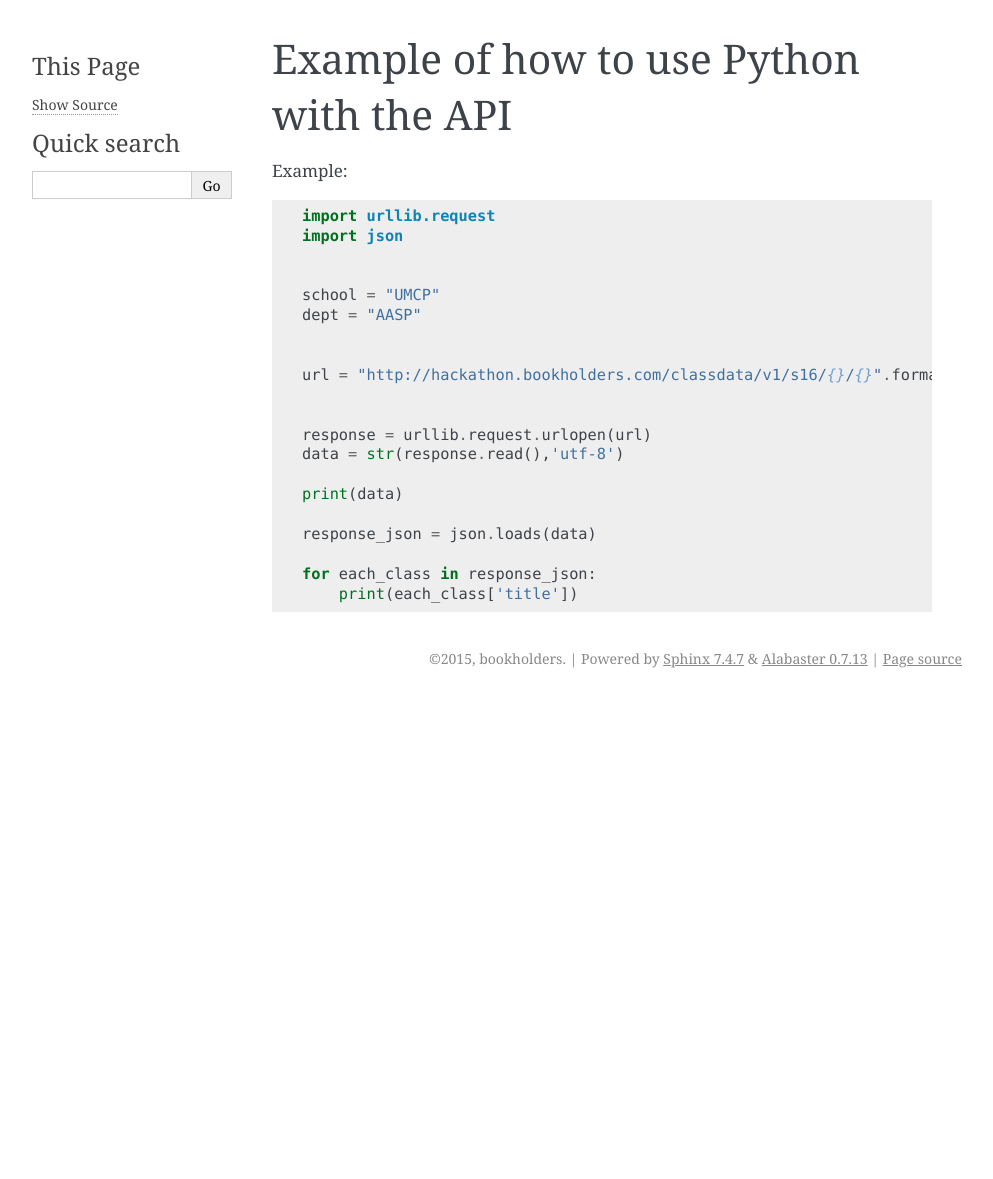
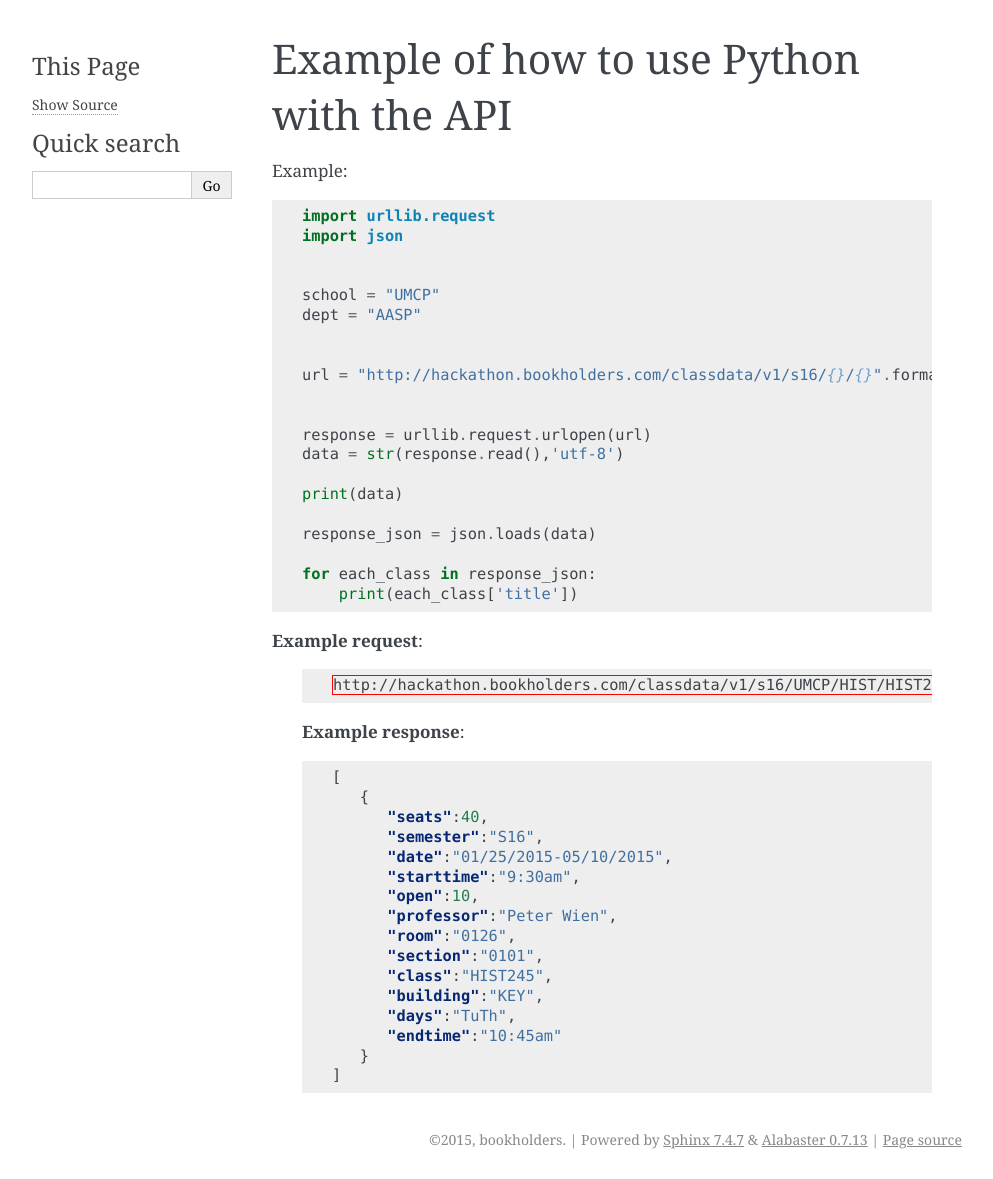
Before and after one commit to bookholders/classdataapi, a Sphinx documentation site: the page built from docs/python.rst, in a window 1280 px wide. Shown: the whole page, without its empty margins (148-1141 px from the left). Built offline with Sphinx 7.4.7, drawn with Linux system fonts in a browser that asks for light colours; before the commit the page ends 900 px from its top, so only the background shows below that.

Commit message:
Update python.rst

```diff
--- a/docs/python.rst
+++ b/docs/python.rst
@@ -27,3 +27,31 @@ Example:
 
     for each_class in response_json:
     	print(each_class['title'])
+
+
+**Example request**:
+
+   .. sourcecode:: http
+
+      http://hackathon.bookholders.com/classdata/v1/s16/UMCP/HIST/HIST245
+
+   **Example response**:
+
+   .. code-block:: json
+
+         [
+            {
+               "seats":40,
+               "semester":"S16",
+               "date":"01/25/2015-05/10/2015",
+               "starttime":"9:30am",
+               "open":10,
+               "professor":"Peter Wien",
+               "room":"0126",
+               "section":"0101",
+               "class":"HIST245",
+               "building":"KEY",
+               "days":"TuTh",
+               "endtime":"10:45am"
+            }
+         ]
```
